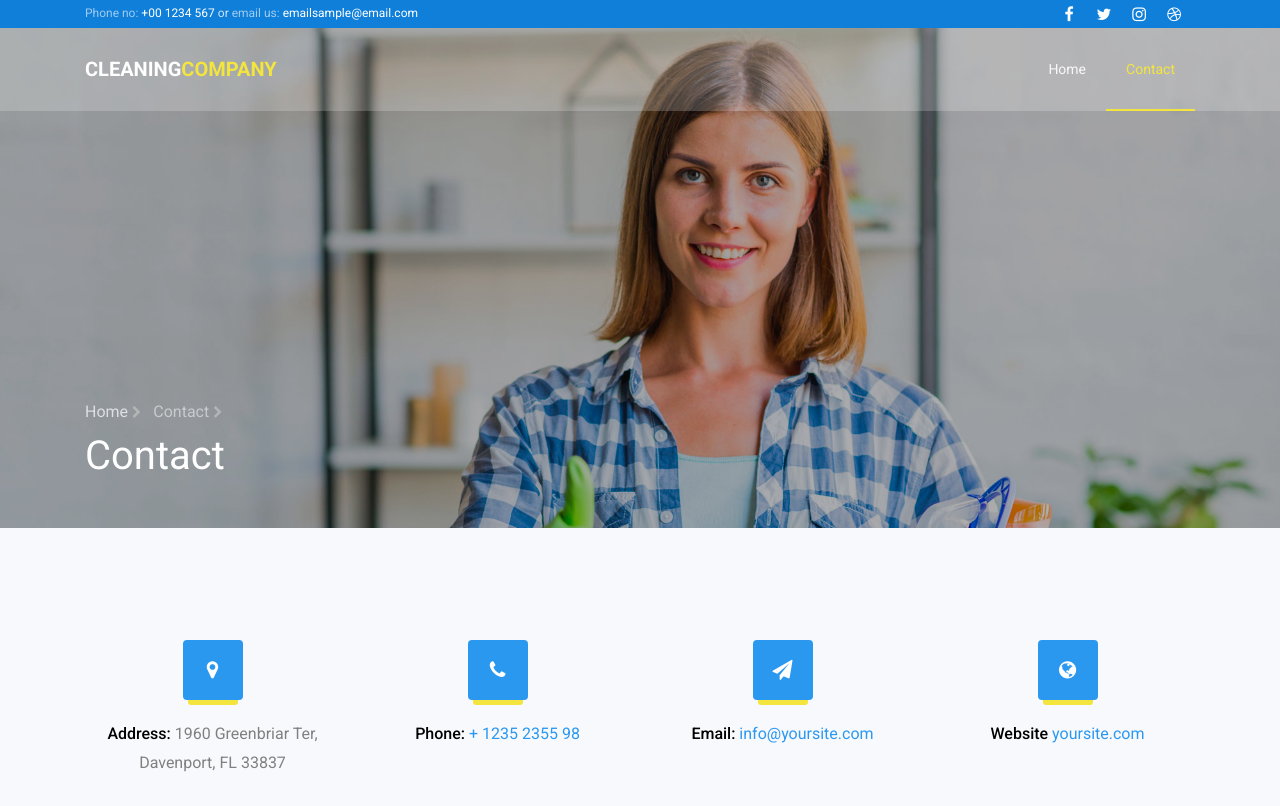
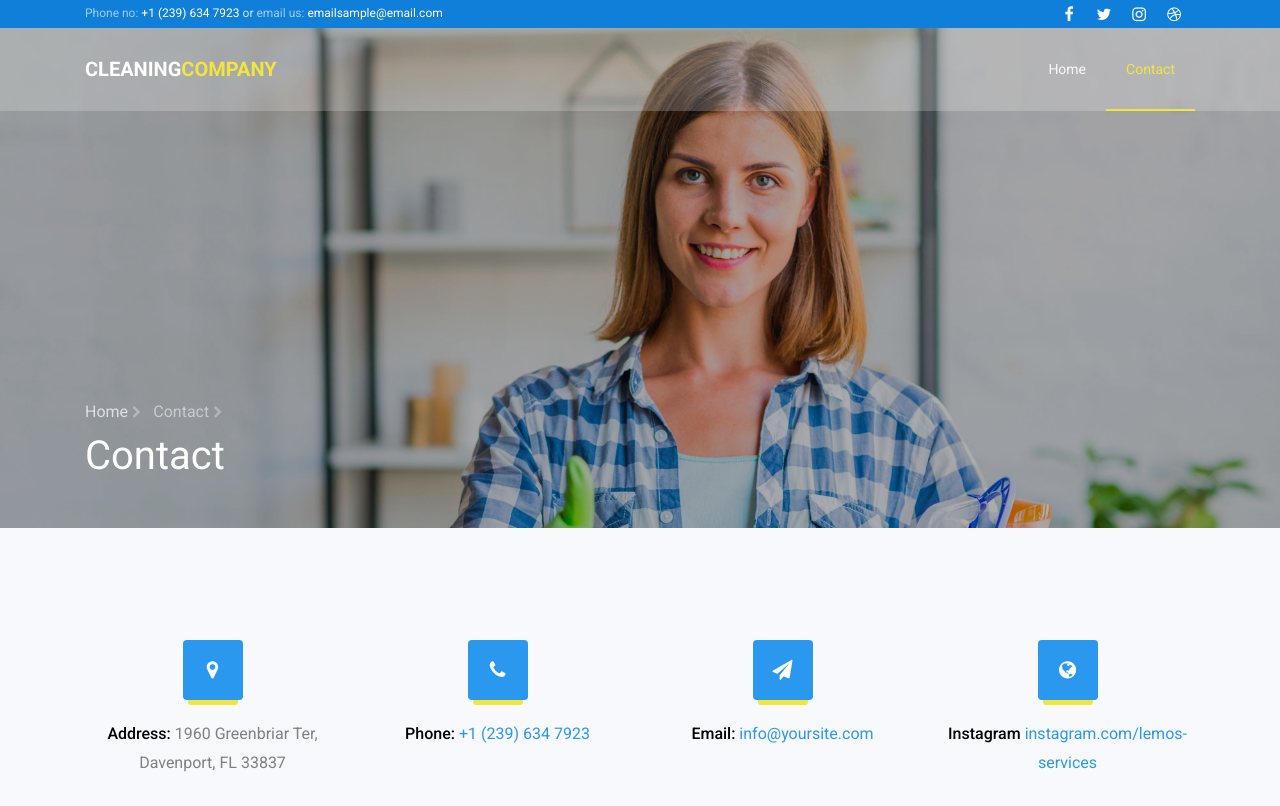
Before and after one commit to Caetanobrn/lemos-services, a plain HTML site: page Site-Lemos-main/contact.html in a window 1280 px wide. Shown: the top 806 px of the page. Drawn offline with Linux system fonts and the light colour scheme; some packages are replaced by stand-ins of ours; no server answers.

Commit message:
alterações na aba contact

```diff
--- a/Site-Lemos-main/contact.html
+++ b/Site-Lemos-main/contact.html
@@ -23,7 +23,7 @@
 			<div class="container">
 				<div class="row justify-content-between">
 						<div class="col-12 col-md d-flex align-items-center">
-							<p class="mb-0 phone"><span class="mailus">Phone no:</span> <a href="#">+00 1234 567</a> or <span class="mailus">email us:</span> <a href="#">emailsample@email.com</a></p>
+							<p class="mb-0 phone"><span class="mailus">Phone no:</span> <a href="#">+1 (239) 634 7923</a> or <span class="mailus">email us:</span> <a href="#">emailsample@email.com</a></p>
 						</div>
 						<div class="col-12 col-md d-flex justify-content-md-end">
 							<div class="social-media">
@@ -87,7 +87,7 @@
 				        			<span class="fa fa-phone"></span>
 				        		</div>
 				        		<div class="text">
-					            <p><span>Phone:</span> <a href="tel://1234567920">+ 1235 2355 98</a></p>
+					            <p><span>Phone:</span> <a href="tel://1234567920">+1 (239) 634 7923</a></p>
 					          </div>
 				          </div>
 								</div>
@@ -107,7 +107,7 @@
 				        			<span class="fa fa-globe"></span>
 				        		</div>
 				        		<div class="text">
-					            <p><span>Website</span> <a href="#">yoursite.com</a></p>
+					            <p><span>Instagram</span> <a href="#">instagram.com/lemos-services</a></p>
 					          </div>
 				          </div>
 								</div>
```
Also changed, not shown: Site-Lemos-main/readme.txt (deleted).
